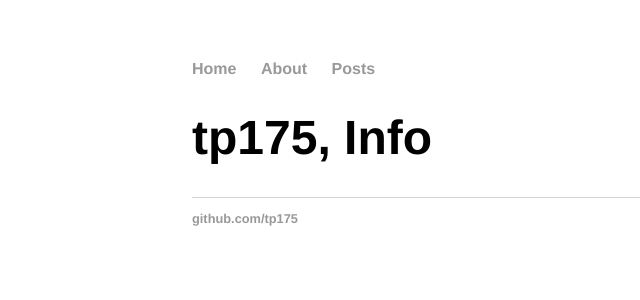
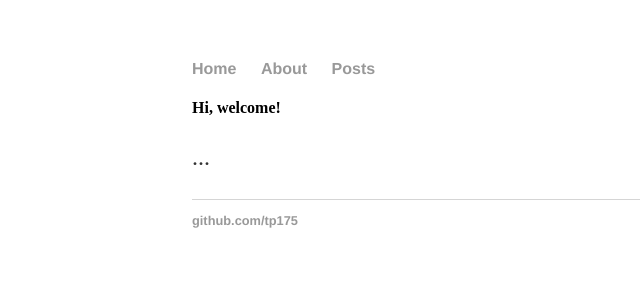
Before and after one commit to tp175/tp175.github.io, a Jekyll site: the page built from about/index.html, in a window 1280 px wide. Shown: the top 300 px of the page, without its empty margins (0-640 px from the left). Built offline with Jekyll 4.4.1, drawn with Linux system fonts in a browser that asks for light colours.

Commit message:
Update index.html

```diff
--- a/about/index.html
+++ b/about/index.html
@@ -2,4 +2,7 @@
 layout: default
 title: tp175, Info
 ---
-	<h1>{{ page.title }}</h1>
+<div class="blurb">
+	<h4>Hi, welcome!</h4>
+	<p> ... </p>
+</div><!-- /.blurb -->
```
